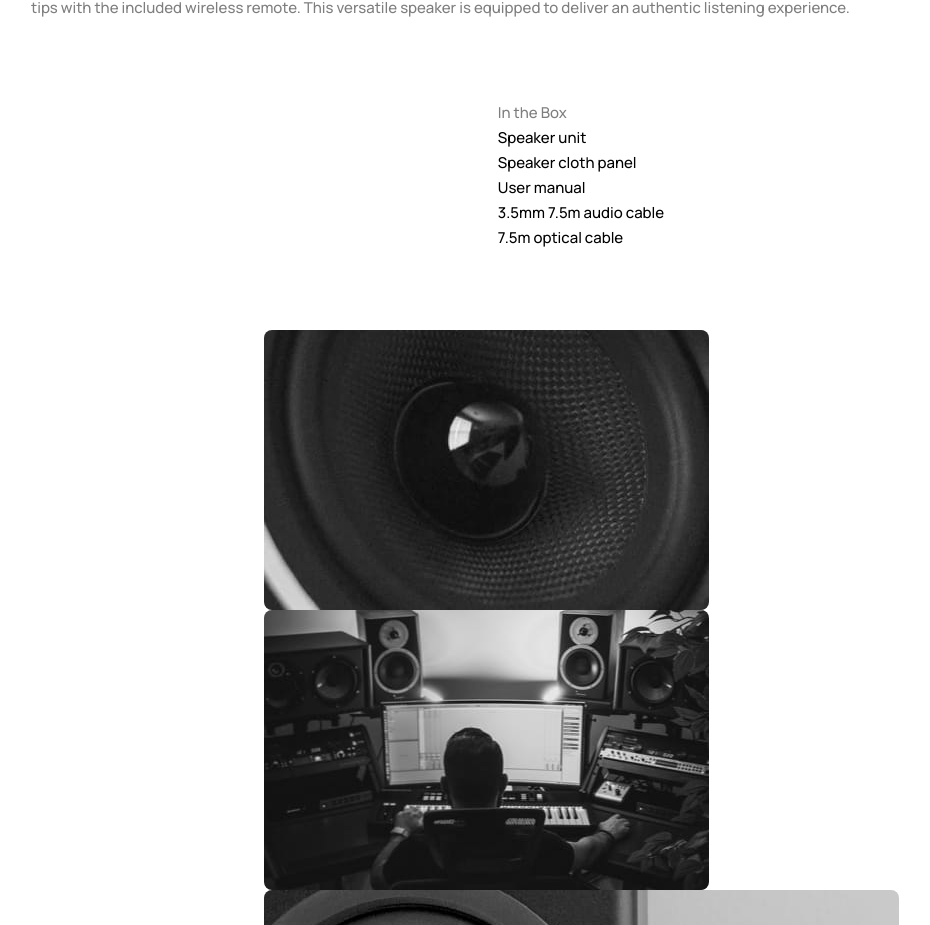
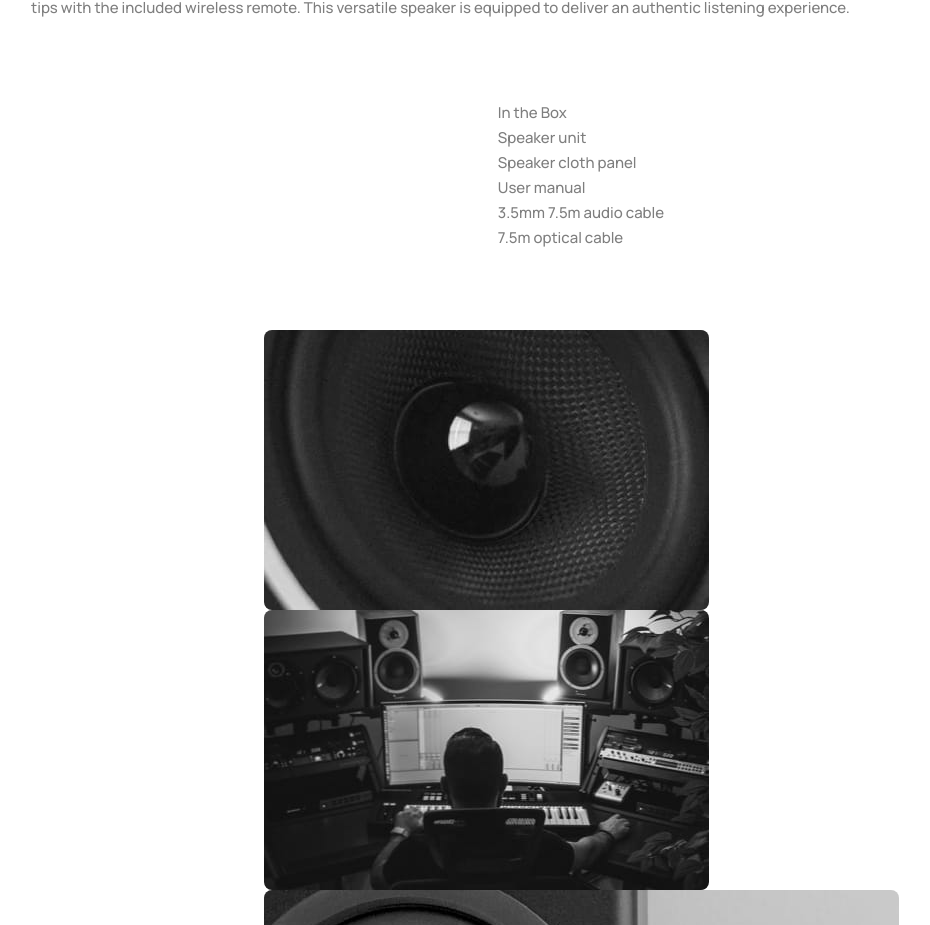
Before and after one commit to scottmotion/audiophile-ecommerce, a React (Vite) app: page /audiophile-ecommerce/speakers/zx7-speaker in a window 1280 px wide. Shown: the part 1015-1940 px from the top of the page, without its empty margins (59-989 px from the left). Built offline with nearby package versions, Linux system fonts and the light colour scheme.

Commit message:
Update ProductLayout.tsx

```diff
--- a/src/pages/ProductLayout.tsx
+++ b/src/pages/ProductLayout.tsx
@@ -93,7 +93,9 @@ export default function ProductLayout() {
               <p>In the Box</p>
               <ul>
                 {currentProduct.includes.map(i => (
-                  <li key={currentProduct.includes.indexOf(i)}>{i.item}</li>
+                  <li key={currentProduct.includes.indexOf(i)}>
+                    <p>{i.item}</p>
+                  </li>
                 ))}
               </ul>
             </div>
```
